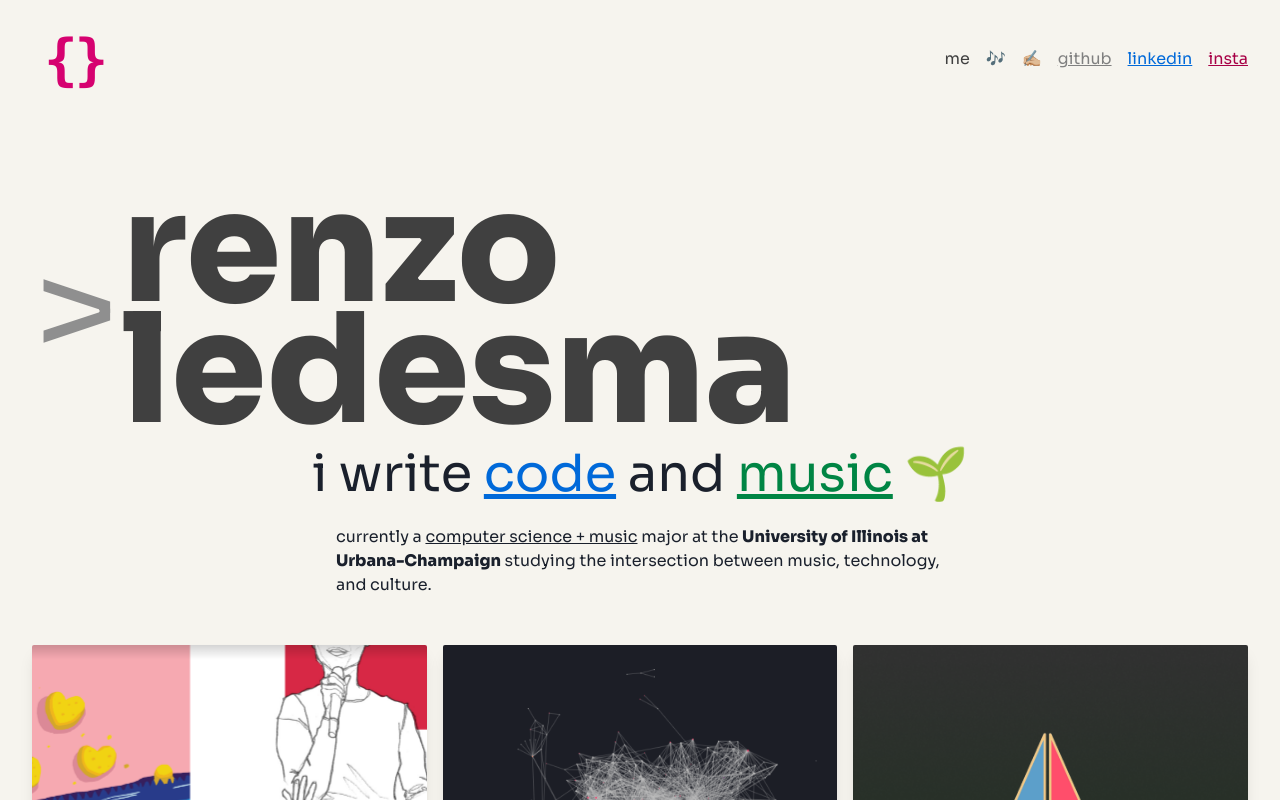
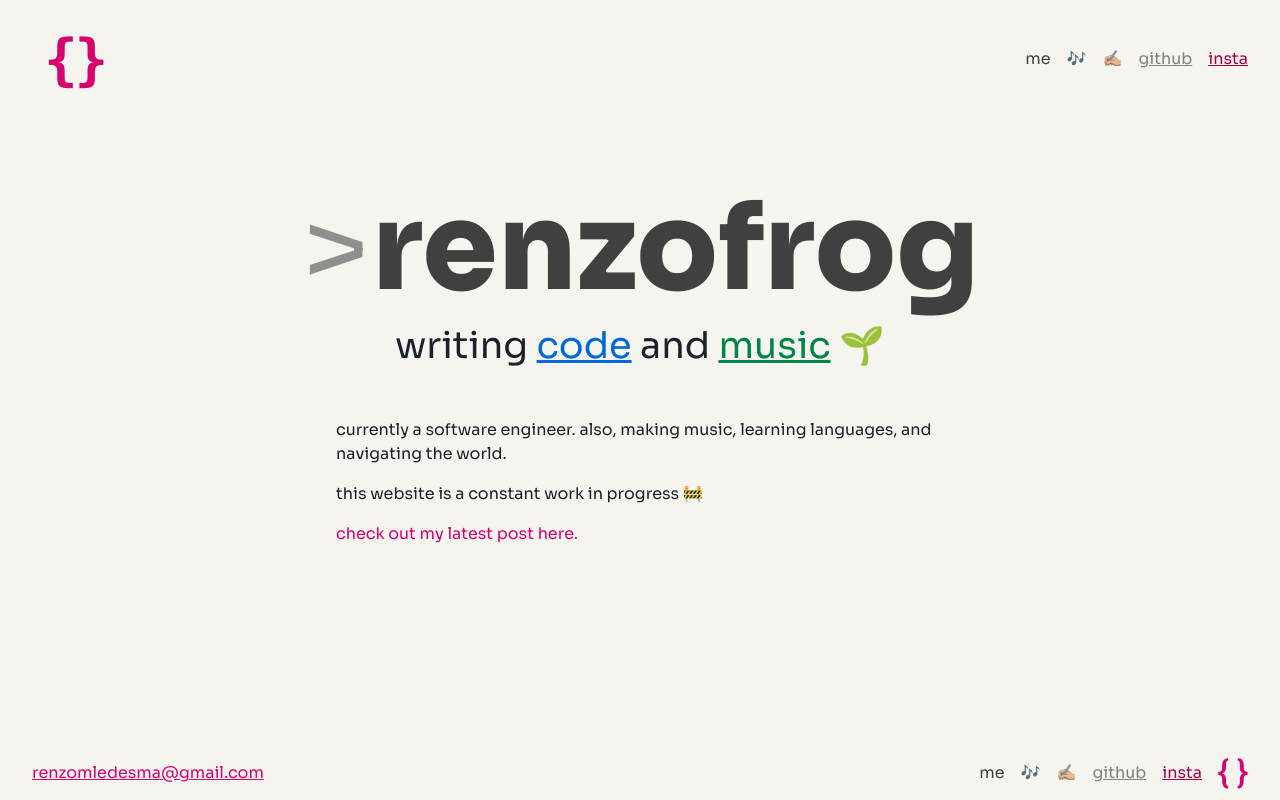
Before and after one commit to renzol2/portfolio, a Next.js app: page / in a window 1280 px wide. Shown: the top 800 px of the page. Built offline with nearby package versions, Linux system fonts and the light colour scheme; a small style sheet from the web is missing.

Commit message:
Update home page and new post

```diff
--- a/components/Socials.tsx
+++ b/components/Socials.tsx
@@ -41,9 +41,9 @@ const Socials = ({ showDropdownOnMobile = true }) => {
           <NextLink href={GITHUB_URL} legacyBehavior>
             <MenuItem>github</MenuItem>
           </NextLink>
-          <NextLink href={LINKEDIN_URL} legacyBehavior>
+          {/* <NextLink href={LINKEDIN_URL} legacyBehavior>
             <MenuItem>linkedin</MenuItem>
-          </NextLink>
+          </NextLink> */}
           <NextLink href={INSTAGRAM_URL} legacyBehavior>
             <MenuItem>insta</MenuItem>
           </NextLink>
@@ -60,9 +60,9 @@ const Socials = ({ showDropdownOnMobile = true }) => {
       <Hoverable color="gray" isLink href={GITHUB_URL}>
         github
       </Hoverable>
-      <Hoverable color={TECH} isLink href={LINKEDIN_URL}>
+      {/* <Hoverable color={TECH} isLink href={LINKEDIN_URL}>
         linkedin
-      </Hoverable>
+      </Hoverable> */}
       <Hoverable color={INSTAGRAM} isLink href={INSTAGRAM_URL}>
         insta
       </Hoverable>
--- a/components/Title.tsx
+++ b/components/Title.tsx
@@ -10,8 +10,8 @@ export default function Title({ text }: { text: string }) {
   const HEADER_SIZE = {
     base: '4rem',
     sm: '5.8rem',
-    md: '8rem',
-    lg: '9.5rem',
+    md: '6rem',
+    lg: '7.5rem',
   };
   return (
     <>
--- a/pages/index.tsx
+++ b/pages/index.tsx
@@ -5,6 +5,7 @@ import Hoverable from "../components/Hoverable";
 import Page from "../components/Page";
 import Paragraph from "../components/Paragraph";
 import ProjectPreview from "../components/ProjectPreview";
+import Link from "../components/Link";
 import Subtitle from "../components/Subtitle";
 import Title from "../components/Title";
 import { MUSIC, PRIMARY_ACCENT, TECH } from "../theme/colors";
@@ -45,53 +46,37 @@ const PROJECTS = [
 const Home: NextPage = () => {
   return (
     <Page>
-      <Title text="renzo ledesma" />
+      <Title text="renzofrog" />
 
       {/* Subtitle */}
       <Subtitle
         props={{
           w: { base: "100%", lg: "70%" },
-          fontSize: { base: "1.5rem", sm: "2rem", lg: "3.2rem" },
+          fontSize: { base: "1.5rem", sm: "2rem", lg: "2.3rem" },
           lineHeight: "134%",
-          mt: "0",
-          textAlign: { base: 'right', lg: 'center' },
+          mt: "1",
+          textAlign: { base: 'center' },
         }}
       >
-        i write <Hoverable color={TECH}>code</Hoverable> and{" "}
+        writing <Hoverable color={TECH}>code</Hoverable> and{" "}
         <Hoverable color={MUSIC}>music</Hoverable> 🌱
       </Subtitle>
 
       {/* Hero text */}
-      <Box w={{ base: "90%", md: "60%", lg: "50%" }} float="right" mb="2rem">
+      <Box w={{ base: "70%", md: "60%", lg: "50%" }} float="right" my="2rem">
         <Paragraph>
-          currently a{" "}
-          <chakra.span
-            textDecor="underline"
-            _selection={{
-              color: "gray.100",
-              background: "black",
-            }}
-          >
-            computer science + music
-          </chakra.span>{" "}
-          major at the{" "}
-          <chakra.span
-            fontWeight="black"
-            _selection={{
-              color: "gray.100",
-              background: "black",
-            }}
-          >
-            University of Illinois at Urbana-Champaign
-          </chakra.span>{" "}
-          studying the intersection between music, technology, and culture.
+          currently a software engineer. also, making music, learning languages, and navigating the world.
         </Paragraph>
+        <Paragraph>
+         this website is a constant work in progress 🚧
+        </Paragraph>
+        <Link text="check out my latest post here." path="/writing/an-overdue-update" color={PRIMARY_ACCENT} />
       </Box>
-      <SimpleGrid columns={{ base: 1, md: 2, lg: 3 }} spacing="1rem">
+      {/* <SimpleGrid columns={{ base: 1, md: 2, lg: 3 }} spacing="1rem">
         {PROJECTS.map(({ imgSrc, href, alt }, i) => (
           <ProjectPreview key={i} imgSrc={imgSrc} href={href} alt={alt} />
         ))}
-      </SimpleGrid>
+      </SimpleGrid>*/}
     </Page>
   );
 };
--- a/pages/writing/index.mdx
+++ b/pages/writing/index.mdx
@@ -5,6 +5,7 @@ import ProjectPageLayout from '../../components/ProjectPageLayout.tsx';
 import {
   CARGILL_GREEN,
   PSA_MAROON,
+  TECH,
 } from '../../theme/colors';
 
 export const meta = {
@@ -13,10 +14,11 @@ export const meta = {
 
 # i write sometimes
 
-i want to write more, so if you're looking here later in 2023, there better be lots of posts. otherwise, you can let me know so i force myself to write ;)
+i want to write more, so if you're looking here later in <s>2023</s> 2024 (oops), there better be lots of posts. otherwise, you can let me know so i force myself to write ;)
 
 ## writings
 
+- <Link text="an overdue update" path="/writing/an-overdue-update" color={TECH} />
 - <Link text="my 2022 retrospective" path="/writing/my-2022-retrospective" color={CARGILL_GREEN} />
 - <Link text="fx (root)" path="/writing/fx" color={PSA_MAROON} />
 - ... nothing else 😔
```
Also changed, not shown: pages/writing/an-overdue-update.mdx (added, +23 -0 lines), pages/writing/learning-languages.mdx (deleted, +0 -12 lines).
